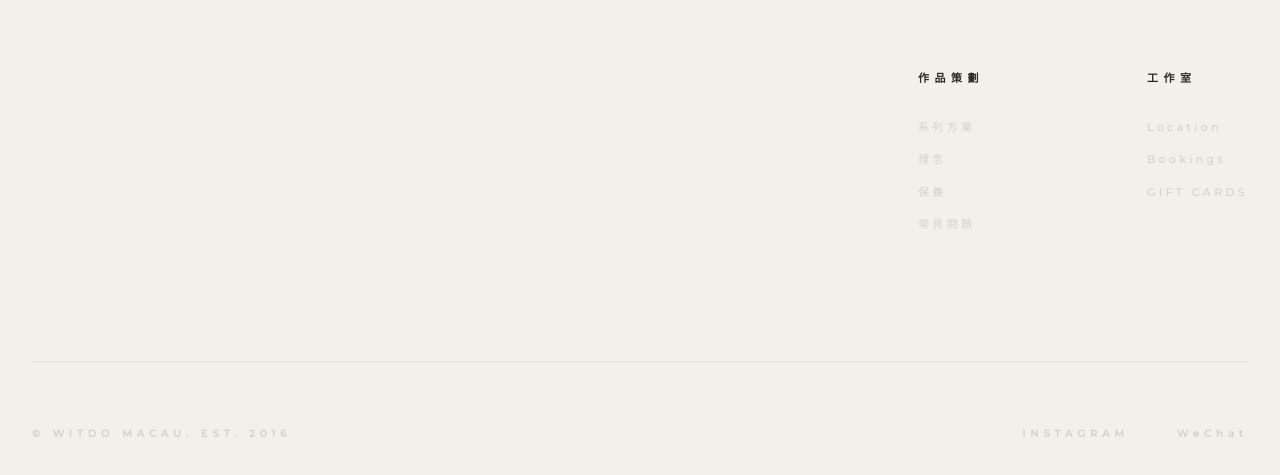
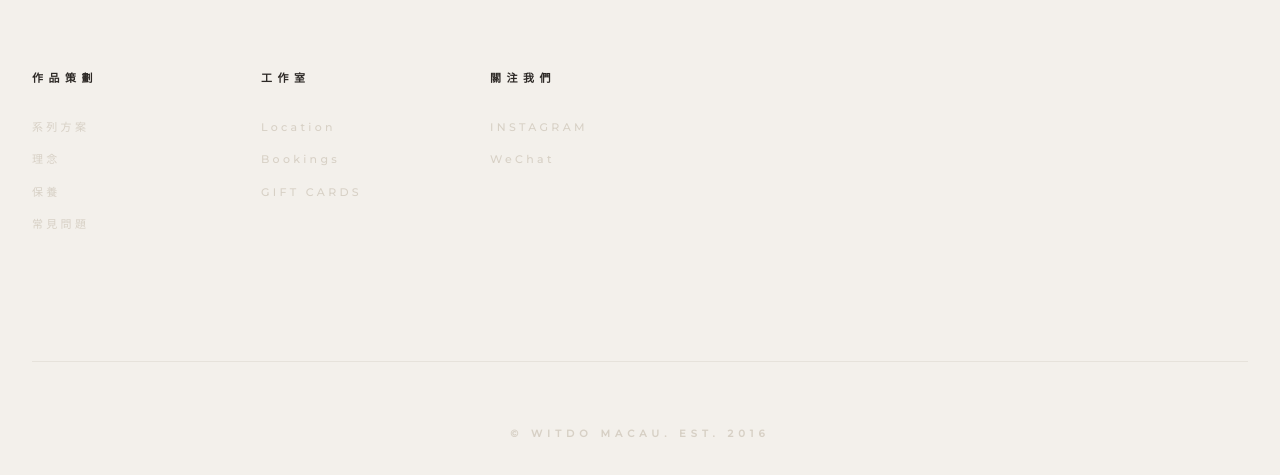
Before and after one commit to cherylkuok21-droid/witdo-website, a React (Vite) app: page / in a window 1280 px wide. Shown: the part 859-1334 px from the top of the page. Built offline with nearby package versions, Linux system fonts and the light colour scheme.

Commit message:
Update Footer.tsx

```diff
--- a/components/Footer.tsx
+++ b/components/Footer.tsx
@@ -20,7 +20,8 @@ const Footer: React.FC<FooterProps> = ({ lang, setCurrentPage }) => {
       copied: "ID Copied: witdomacau2",
       faq: "FAQ",
       philosophy: "Philosophy",
-      care: "Care"
+      care: "Care",
+      follow: "Follow"
     },
     zh: {
       desc: "生命最初形態的匠心留存。於澳門以建築美學精神設計與製作。",
@@ -31,7 +32,8 @@ const Footer: React.FC<FooterProps> = ({ lang, setCurrentPage }) => {
       copied: "ID 已複製: witdomacau2",
       faq: "常見問題",
       philosophy: "理念",
-      care: "保養"
+      care: "保養",
+      follow: "關注我們"
     }
   };
 
@@ -46,11 +48,9 @@ const Footer: React.FC<FooterProps> = ({ lang, setCurrentPage }) => {
   return (
     <footer className="bg-linen-100 border-t border-linen-200 pt-32 pb-16 px-8 relative">
       <div className="max-w-7xl mx-auto flex flex-col md:flex-row justify-between gap-24">
-        <div className="space-y-10">
-          {/* Social links relocated to bottom bar */}
-        </div>
 
-        <div className="grid grid-cols-2 gap-16 lg:gap-32">
+
+        <div className="grid grid-cols-2 md:grid-cols-3 gap-16 lg:gap-32">
           <div className="space-y-8">
             <h4 className="text-[11px] uppercase tracking-[0.5em] font-bold text-linen-900">{labels[lang].explore}</h4>
             <ul className="space-y-4 text-[11px] uppercase tracking-[0.3em] text-linen-300 font-medium">
@@ -68,27 +68,34 @@ const Footer: React.FC<FooterProps> = ({ lang, setCurrentPage }) => {
               <li><a href="#" className="hover:text-linen-900 transition-all block">Gift Cards</a></li>
             </ul>
           </div>
-        </div>
-      </div>
-
-        <div className="max-w-7xl mx-auto mt-32 pt-16 border-t border-linen-200 flex flex-col md:flex-row justify-between items-center gap-8 text-[10px] uppercase tracking-[0.5em] text-linen-300 font-bold">
-          <div>{labels[lang].rights}</div>
-          <div className="flex space-x-12">
+          <div className="space-y-8">
+            <h4 className="text-[11px] uppercase tracking-[0.5em] font-bold text-linen-900">{labels[lang].follow}</h4>
+            <ul className="space-y-4 text-[11px] uppercase tracking-[0.3em] text-linen-300 font-medium">
+              <li>
                 <a
                   href="https://www.instagram.com/witdo.macau/"
                   target="_blank"
                   rel="noopener noreferrer"
-               className="hover:text-linen-900 transition-all"
+                  className="hover:text-linen-900 transition-all block"
                 >
                   Instagram
                 </a>
+              </li>
+              <li>
                 <button
                   onClick={handleBookNow}
-               className="hover:text-linen-900 transition-all"
+                  className="hover:text-linen-900 transition-all text-left"
                 >
                   WeChat
                 </button>
+              </li>
+            </ul>
           </div>
+        </div>
+      </div>
+
+      <div className="max-w-7xl mx-auto mt-32 pt-16 border-t border-linen-200 flex flex-col md:flex-row justify-center items-center gap-8 text-[10px] uppercase tracking-[0.5em] text-linen-300 font-bold">
+        <div>{labels[lang].rights}</div>
       </div>
 
       {/* Toast Notification */}
```
Lines whose indentation alone changed are shown as unchanged.
